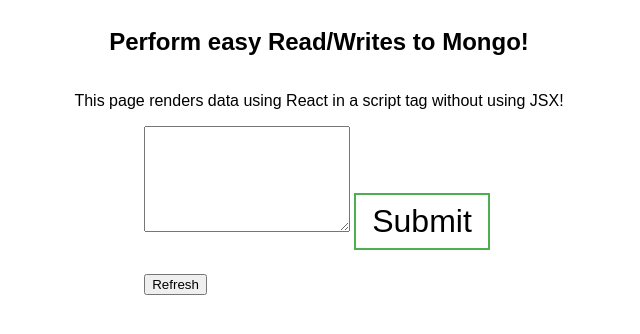
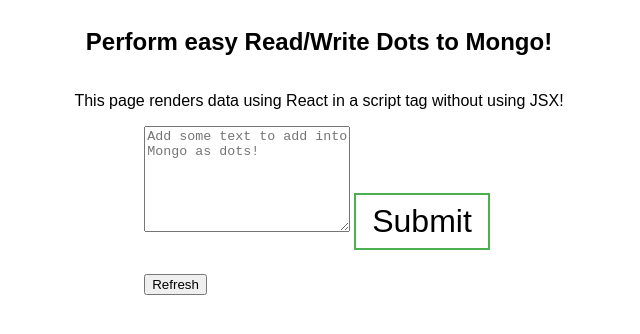
Before and after one commit to vishwarajanand/DotCollector, a website: page public/index.html in a window 1280 px wide. Shown: the whole page, without its empty margins (321-961 px from the left). Drawn offline with nearby package versions, Linux system fonts and the light colour scheme; no server answers.

Commit message:
Minor UI additions

```diff
--- a/public/index.html
+++ b/public/index.html
@@ -70,7 +70,7 @@
 
 <body>
 
-    <h2>Perform easy Read/Writes to Mongo!</h2>
+    <h2>Perform easy Read/Write Dots to Mongo!</h2>
     <p>This page renders data using React in a script tag without using JSX!</p>
 
     <!-- We will put our React components inside this div. -->
--- a/public/main.js
+++ b/public/main.js
@@ -142,6 +142,7 @@
             console.log("Body value updated!");
         }
         else {
+            this.setState({ body: '' });
             console.log("Invalid body value!");
         }
     }
@@ -157,7 +158,8 @@
                     value: this.state.body,
                     onChange: this.changeBody.bind(this),
                     // defaultValue: '',
-                    className: 'base-box'
+                    className: 'base-box',
+                    placeholder: 'Add some text to add into Mongo as dots!'
                 }),
             e('input',
                 { type: 'button', onClick: this.send.bind(this), value: 'Submit', className: 'button btn-start' },
```
